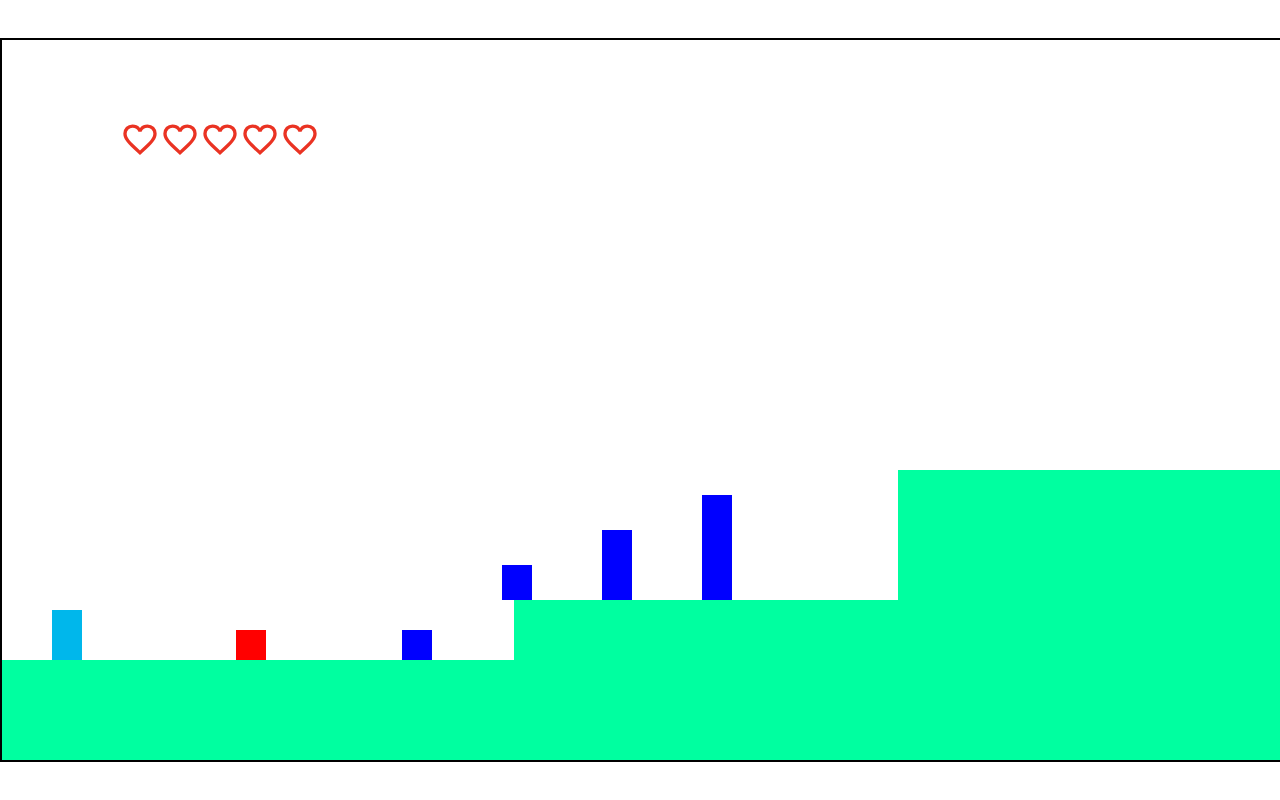
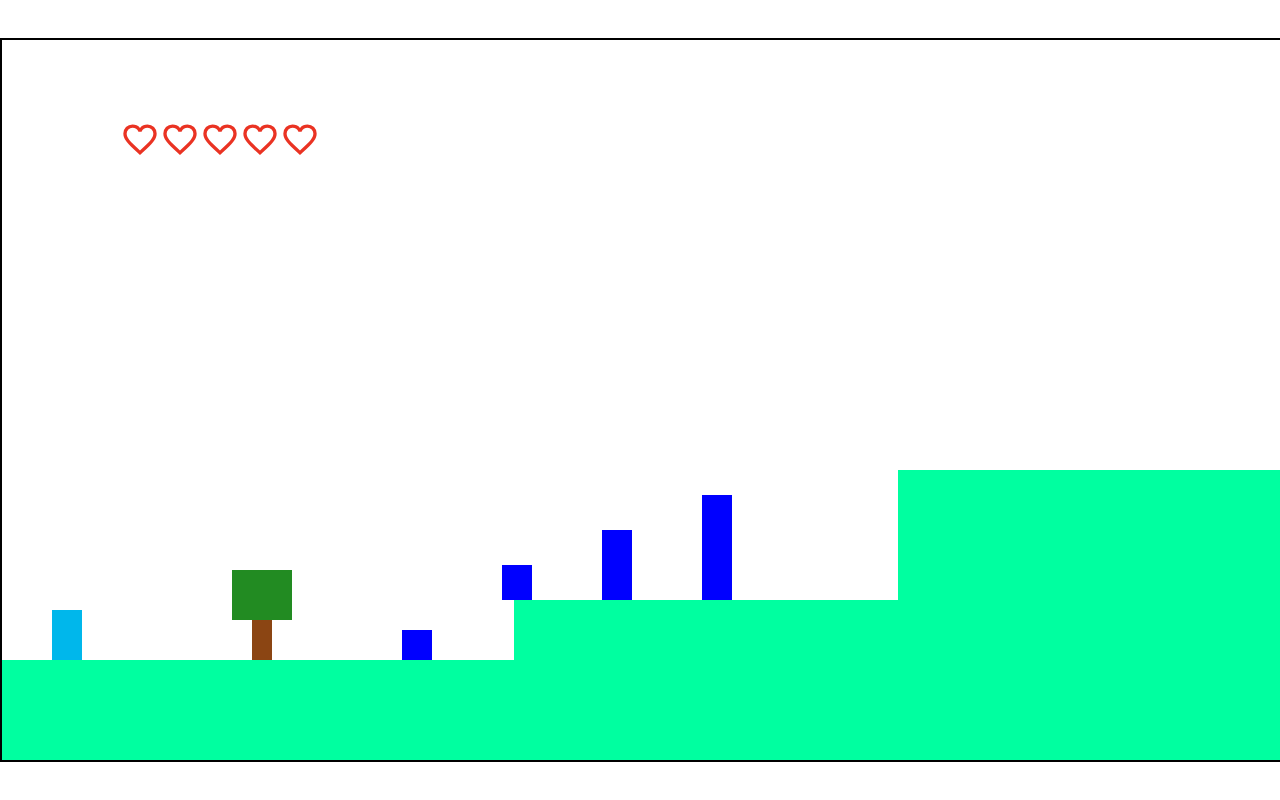
Before and after one commit to Leonardo3737/my-platform-game, a website with bundled scripts: page public/index.html in a window 1280 px wide. Built offline with nearby package versions, Linux system fonts and the light colour scheme.

Commit message:
add tree

```diff
--- a/public/style.css
+++ b/public/style.css
@@ -8,6 +8,7 @@ body {
   width: 100dvw;
   height: 100dvh;
   display: flex;
+  font-family: sans-serif;
 }
 
 #screen-game {
@@ -21,3 +22,10 @@ body {
   top: 120px;
   left: 120px;
 }
+
+#aux-message {
+  display: flex;
+  position: absolute;
+  bottom: 70px;
+  left: calc(50% - 40px);
+}
--- a/src/core/Game.ts
+++ b/src/core/Game.ts
@@ -2,8 +2,8 @@ import { Enemy } from "./entities/Enemy.js"
 import { Entity } from "./entities/Entity.js"
 import { MovableEntity } from "./entities/MovableEntity.js"
 import { MovableObject } from "./entities/MovableObject.js"
-import { Platform } from "./entities/Platform.js"
 import { Player } from "./entities/Player.js"
+import { Tree } from './entities/Tree.js'
 import { Collisions } from "./enum/Collisions.js"
 import { CollisionsType } from "./types/CollisionsType.js"
 import { DirectionType } from "./types/DirectionType.js"
@@ -30,7 +30,30 @@ export class Game {
   }
 
   startGame() {
-    setInterval(() => this.updateScreen(), 10)
+    setInterval(() => {
+      let collidedTree = false
+      for (let direction in this.player.collisions) {
+
+        this.player.collisions[ direction as DirectionType ].forEach(collision => {
+          const collidedObject = collision.target
+          if (collidedObject instanceof Tree) {
+            collidedTree = true
+          }
+        })
+        if (collidedTree) continue
+      }
+
+      const auxMessage = document.getElementById("aux-message")
+      if (auxMessage) {
+        if (collidedTree) {
+          auxMessage.innerText = 'pressione F para cortar a árvore'
+        } else if (auxMessage.innerText) {
+          auxMessage.innerText = ''
+        }
+      }
+
+      this.updateScreen()
+    }, 10)
   }
 
   updateLifebar() {
@@ -65,33 +88,43 @@ export class Game {
       S: 'bottom',
       D: 'right',
     }
-    const direction = keyMap[key]
+    const direction = keyMap[ key ]
 
     if (direction && !this.player.isTakingDamage) {
-      this.moveEntity({
-        entity: this.player,
-        direction
-      })
+      const action = this.player.actions[ direction ]
+      if (action?.type === 'movement') {
+        this.moveEntity({
+          entity: this.player,
+          direction
+        })
+      } else {
+        action?.run()
+      }
     }
   }
 
   moveEntity(data: MoveEntityData) {
     const { entity, direction, endMovement, isGravity } = data
 
-    const movement = entity.movements[direction]
+    const action = entity.actions[ direction ]
+
+    if (!action) return
 
     entity.lastPosition = { ...entity.position }
 
     if (isGravity) {
-      movement()
+      action.run()
       //this.updateScreen()
       return
     }
 
     let mayMove = true
 
-    entity.collisions[direction].forEach(collision => {
+    entity.collisions[ direction ].forEach(collision => {
       const collidedObject = collision.target
+      if (collidedObject.canCross) {
+        return
+      }
 
       if (!(collidedObject instanceof MovableEntity)) {
         mayMove = false
@@ -107,15 +140,16 @@ export class Game {
     })
 
     if (!mayMove) return
-    movement()
+    action.run()
   }
 
   notifyCollision(collider: Entity, direction: DirectionType, collisions: CollisionsType) {
 
-    const collision = collisions[direction]
+    const collision = collisions[ direction ]
     if (collision instanceof Array && collision.length) {
       collision.map(c => {
 
+        // MOVER ENTIDADES MovableObject
         if (c.target instanceof MovableObject && c.collisionType !== Collisions.CONTACT) {
           this.moveEntity({
             entity: c.target,
@@ -124,27 +158,29 @@ export class Game {
           })
         }
 
+        // DANO ENTIDADES Enemy
         if (direction === 'bottom' && c.target instanceof Enemy && collider instanceof Player && c.collisionType === Collisions.CONTACT) {
           console.log(direction);
 
-          if (this.cooldownDamage[c.target.id]) return
-          this.cooldownDamage[c.target.id] = true
+          if (this.cooldownDamage[ c.target.id ]) return
+          this.cooldownDamage[ c.target.id ] = true
           setTimeout(() => this.moveEntity({
             entity: collider,
             direction: 'top',
             endMovement: true,
           }), 10)
           setTimeout(() => {
-            this.cooldownDamage[c.target.id] = false
+            this.cooldownDamage[ c.target.id ] = false
           }, 100)
 
           c.target.sufferDamage()
           if (!c.target.life) {
             const index = this.entities.findIndex(e => e.id === c.target.id)
-            delete this.entities[index]
+            delete this.entities[ index ]
           }
         }
 
+        // DANO ENTIDADES Player
         if ((direction === 'left' || direction === 'right') && c.target instanceof Player && collider instanceof Enemy) {
           this.playerTakingDamage(c.target, collider.damage, direction)
         }
@@ -158,10 +194,10 @@ export class Game {
   }
 
   playerTakingDamage(player: Player, damage: number, direction: DirectionType) {
-    if (this.cooldownDamage[player.id]) return
-    this.cooldownDamage[player.id] = true
+    if (this.cooldownDamage[ player.id ]) return
+    this.cooldownDamage[ player.id ] = true
     setTimeout(() => {
-      this.cooldownDamage[player.id] = false
+      this.cooldownDamage[ player.id ] = false
     }, 100)
     player.life = player.life - damage
 
--- a/src/core/entities/Entity.ts
+++ b/src/core/entities/Entity.ts
@@ -2,7 +2,6 @@ import { CollisionsType } from "../types/CollisionsType.js";
 import { DirectionType } from "../types/DirectionType.js";
 import { EntityType } from "../types/EntityType.js";
 import { MeassureType } from "../types/MeassureType.js";
-import { MoveEntityData } from "../types/MoveEntityData.js";
 
 let entityIdCounter = 1;
 
@@ -13,17 +12,15 @@ export abstract class Entity {
   size: MeassureType
   color: string
   type: EntityType
-  // movementObserves: ((data: MoveEntityData) => void)[] = [] // REMOVER
   collisions: CollisionsType = { top: [], right: [], bottom: [], left: [] };
   usesGravity: boolean
   isSuspended: boolean = false // remover depois
-
-  // movements: Record<DirectionType, Function> = {} as Record<DirectionType, Function> /// REMOVER
+  canCross: boolean
 
   get area() {
     return {
-      x: [this.position.x, this.position.x + this.size.x],
-      y: [this.position.y, this.position.y + this.size.y]
+      x: [ this.position.x, this.position.x + this.size.x ],
+      y: [ this.position.y, this.position.y + this.size.y ]
     }
   }
 
@@ -33,7 +30,8 @@ export abstract class Entity {
     size: MeassureType,
     color: string,
     type: EntityType,
-    usesGravity: boolean
+    usesGravity: boolean,
+    canCross: boolean = false
   ) {
     this.position = { x: position.x * 5, y: position.y * 5 }
 
@@ -41,6 +39,7 @@ export abstract class Entity {
     this.body = body
     this.color = color
     this.type = type
+    this.canCross = canCross
     this.usesGravity = usesGravity
     this.id = entityIdCounter++
   }
--- a/src/core/entities/MovableEntity.ts
+++ b/src/core/entities/MovableEntity.ts
@@ -1,4 +1,4 @@
-import { Collisions } from "../enum/Collisions.js";
+import { ActionType } from '../types/ActionType.js';
 import { DirectionType } from "../types/DirectionType.js";
 import { EntityType } from "../types/EntityType.js";
 import { MeassureType } from "../types/MeassureType.js";
@@ -10,7 +10,7 @@ export abstract class MovableEntity extends Entity {
   velocity = 1 // 10
   lastPosition: MeassureType
 
-  abstract movements: Record<DirectionType, ()=>void>
+  abstract actions: Partial<Record<DirectionType, { type: ActionType, run: () => void }>>
 
   constructor(
     body: CanvasRenderingContext2D,
@@ -35,8 +35,12 @@ export abstract class MovableEntity extends Entity {
 
     let mayMove = true
 
-    this.collisions[direction].forEach(collision => {
+    this.collisions[ direction ].forEach(collision => {
       const collidedObject = collision.target
+
+      if (collidedObject.canCross) {
+        return
+      }
 
       if (!(collidedObject instanceof MovableEntity)) {
         mayMove = false
--- a/src/core/entities/MovableObject.ts
+++ b/src/core/entities/MovableObject.ts
@@ -1,17 +1,20 @@
-import { Collisions } from "../enum/Collisions.js"
+import { ActionType } from '../types/ActionType.js'
 import { DirectionType } from "../types/DirectionType.js"
 import { MeassureType } from "../types/MeassureType.js"
-import { Entity } from "./Entity.js"
 import { MovableEntity } from "./MovableEntity.js"
 
 export class MovableObject extends MovableEntity {
   //velocity = 10
 
-  movements = {
-    left: () => this.walk('left'),
-    right: () => this.walk('right'),
-    top: () => { },
-    bottom: () => { },
+  actions: Partial<Record<DirectionType, { type: ActionType, run: () => void }>> = {
+    left: {
+      type: 'movement',
+      run: () => this.walk('left'),
+    },
+    right: {
+      type: 'movement',
+      run: () => this.walk('right'),
+    }
   }
 
   constructor(
@@ -36,7 +39,7 @@ export class MovableObject extends MovableEntity {
       bottom: { ...this.position },
       top: { ...this.position },
     }
-    const movement = movements[direction]
+    const movement = movements[ direction ]
     this.hide()
     this.position = movement || this.position
     this.notifyMovement({ direction, endMovement: true })
@@ -44,7 +47,7 @@ export class MovableObject extends MovableEntity {
   }
 
   canMove(direction: DirectionType) {
-    if(direction === 'top') return false
+    if (direction === 'top') return false
     const superCanMove = super.canMove(direction)
     return superCanMove
   }
--- a/src/core/entities/Player.ts
+++ b/src/core/entities/Player.ts
@@ -1,7 +1,6 @@
-import { Collisions } from "../enum/Collisions.js"
+import { ActionType } from '../types/ActionType.js'
 import { DirectionType } from "../types/DirectionType.js"
 import { MeassureType } from "../types/MeassureType.js"
-import { Entity } from "./Entity.js"
 import { MovableEntity } from "./MovableEntity.js"
 
 export class Player extends MovableEntity {
@@ -11,11 +10,23 @@ export class Player extends MovableEntity {
   isJumping = false
   isTakingDamage = false
 
-  movements = {
-    top: () => this.jump(),
-    left: () => this.walk('left'),
-    bottom: () => { },
-    right: () => this.walk('right'),
+  actions: Partial<Record<DirectionType, { type: ActionType, run: () => void }>> = {
+    top: {
+      type: 'movement',
+      run: () => this.jump(),
+    },
+    left: {
+      type: 'movement',
+      run: () => this.walk('left'),
+    },
+    right: {
+      type: 'movement',
+      run: () => this.walk('right'),
+    },
+    hit: {
+      type: 'movement',
+      run: () => this.hit(),
+    }
   }
 
   movementPositions = {
@@ -46,7 +57,7 @@ export class Player extends MovableEntity {
       bottom: { ...this.position, y: this.position.y + this.velocity },
       right: { ...this.position, x: this.position.x + this.velocity },
     }
-    const movement = movements[direction]
+    const movement = movements[ direction ]
     this.hide()
     this.position = movement
     this.notifyMovement({ direction, endMovement: true })
@@ -77,6 +88,10 @@ export class Player extends MovableEntity {
     }, 10)
   }
 
+  hit() {
+
+  }
+
   override mayFall(): boolean {
     return this.usesGravity && !this.isJumping;
   }
--- /dev/null
+++ b/src/core/entities/Tree.ts
@@ -0,0 +1,38 @@
+import { DirectionType } from '../types/DirectionType.js'
+import { MeassureType } from '../types/MeassureType.js'
+import { Entity } from './Entity.js'
+
+export class Tree extends Entity {
+  leafColor = '#228B22' // Green color for the leaves
+
+  constructor(
+    body: CanvasRenderingContext2D,
+    position: MeassureType,
+  ) {
+    super(
+      body,
+      position,
+      { x: 4, y: 18 }, // Size of the tree
+      '#8B4513', // Brown color for the tree trunk
+      'tree',
+      false,
+      true
+    )
+  }
+
+  render() {
+    this.body.fillStyle = this.color
+    this.body.fillRect(this.position.x, this.position.y, this.size.x, this.size.y)
+    this.body.fillStyle = this.leafColor
+    this.body.fillRect(this.position.x - 20, this.position.y, this.size.x + 40, this.size.y - 40)
+  }
+
+  renderLife() {
+    this.body.fillStyle = '#00ff00'
+    this.body.fillRect(this.position.x - 20, this.position.y - 20, this.size.x + 40, 10)
+  }
+
+  canMove(direction: DirectionType) {
+    return false
+  }
+}
--- /dev/null
+++ b/src/core/types/ActionType.ts
@@ -0,0 +1 @@
+export type ActionType = 'movement' | 'hit'
--- a/src/core/types/CollisionsType.ts
+++ b/src/core/types/CollisionsType.ts
@@ -2,4 +2,5 @@ import { Entity } from "../entities/Entity.js"
 import { Collisions } from "../enum/Collisions.js"
 import { DirectionType } from "./DirectionType.js"
 
-export type CollisionsType = Record<DirectionType, {target: Entity, collisionType: Collisions}[]>
+export type CollisionType = { target: Entity, collisionType: Collisions }
+export type CollisionsType = Record<DirectionType, CollisionType[]>
--- a/src/core/types/DirectionType.ts
+++ b/src/core/types/DirectionType.ts
@@ -1 +1 @@
-export type DirectionType = 'top' | 'left' | 'bottom' | 'right'
+export type DirectionType = 'top' | 'left' | 'bottom' | 'right' | 'hit'
--- a/src/core/types/EntityType.ts
+++ b/src/core/types/EntityType.ts
@@ -1 +1 @@
-export type EntityType = 'object' | 'player' | 'platform' | 'movable-object' | 'enemy'
+export type EntityType = 'object' | 'player' | 'platform' | 'movable-object' | 'enemy' | 'tree'
--- a/src/frontend/script.ts
+++ b/src/frontend/script.ts
@@ -1,9 +1,9 @@
 import { ScreenSize } from "../core/constants/ScreenSize.js"
-import { Enemy } from "../core/entities/Enemy.js"
 import { MovableEntity } from "../core/entities/MovableEntity.js"
 import { MovableObject } from "../core/entities/MovableObject.js"
 import { Platform } from "../core/entities/Platform.js"
 import { Player } from "../core/entities/Player.js"
+import { Tree } from '../core/entities/Tree.js'
 import { Game } from "../core/Game.js"
 import { Collider } from "../core/physics/Collider.js"
 import { Gravity } from "../core/physics/Gravity.js"
@@ -12,7 +12,7 @@ import { Control } from "./control.js"
 const screenGame: HTMLCanvasElement = document.getElementById('screen-game') as HTMLCanvasElement
 const genericBody = screenGame.getContext('2d')
 
-if(!genericBody) {
+if (!genericBody) {
   throw new Error("cannot get genericBody")
 }
 
@@ -25,7 +25,7 @@ screenGame.width = ScreenSize.x
 screenGame.height = ScreenSize.y
 
 function GetSize(percentage = 100) {
-  return (screenGame.width/5) * (percentage / 100)
+  return (screenGame.width / 5) * (percentage / 100)
 }
 
 const control = new Control()
@@ -49,17 +49,22 @@ const platform3 = new Platform(
   '#00ffa0'
 )
 
+const tree = new Tree(
+  genericBody,
+  { x: 50, y: 106 },
+)
+
 const player = new Player(
   genericBody,
   { x: 10, y: 100 },
   { x: 6, y: 10 }
 )
 
-const enemy = new Enemy(
+/* const enemy = new Enemy(
   genericBody,
   { x: 40, y: 100 },
   { x: 6, y: 6 }
-)
+) */
 
 const block = new MovableObject(
   genericBody,
@@ -90,7 +95,8 @@ const game = new Game(
   player,
 )
 
-game.addEntity(enemy)
+//game.addEntity(enemy)
+game.addEntity(tree)
 game.addEntity(block)
 game.addEntity(block1)
 game.addEntity(block2)
@@ -106,7 +112,7 @@ const gravity = new Gravity(game, collider)
 control.subscribe((keyPress: string) => game.onKeyPress(keyPress))
 
 game.entities.forEach(entity => {
-  if(!(entity instanceof MovableEntity)) return
+  if (!(entity instanceof MovableEntity)) return
 
 
   entity.movementSubscribe((data) => {
```
Also changed, not shown: public/index.html (+2 -4 lines). Lines whose indentation alone changed are shown as unchanged.
